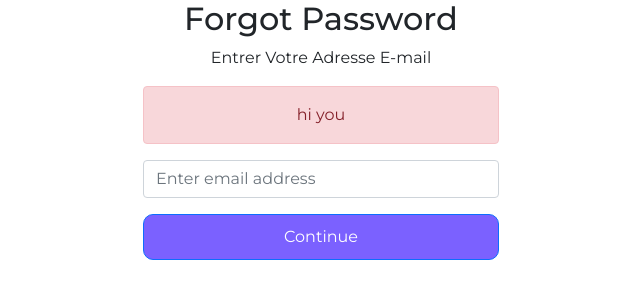
After one commit to BoumouzounaBrahimVall/Fstage_V2_php, a PHP site: page /pages/password-forgotten.php in a window 1280 px wide. The commit adds this page. Shown: the top 300 px of the page, without its empty margins (319-959 px from the left). Run offline with PHP 8.4, Linux system fonts and the light colour scheme; some libraries are stand-ins or nearby versions.

Commit message:
login errors handling

```diff
--- /dev/null
+++ b/pages/password-forgotten.php
@@ -0,0 +1,56 @@
+<?php
+$errors=array('hi ','you');
+?>
+
+<!DOCTYPE html>
+<html lang="en">
+<head>
+    <meta charset="UTF-8">
+    <title>Forgot Password</title>
+    <!-- Bootstrap CSS -->
+    <link
+        href="https://cdn.jsdelivr.net/npm/bootstrap@5.0.2/dist/css/bootstrap.min.css"
+        rel="stylesheet"
+        integrity="sha384-EVSTQN3/azprG1Anm3QDgpJLIm9Nao0Yz1ztcQTwFspd3yD65VohhpuuCOmLASjC"
+        crossorigin="anonymous"
+    />
+    <link rel="preconnect" href="https://fonts.googleapis.com">
+    <link rel="preconnect" href="https://fonts.gstatic.com" crossorigin>
+    <link href="https://fonts.googleapis.com/css2?family=Montserrat:wght@100&family=Reem+Kufi&display=swap"
+          rel="stylesheet">
+    <link rel="stylesheet" href="../css/style.css">
+
+</head>
+<body>
+<div class="container ">
+    <div class="row">
+        <div class="col-md-4 offset-md-4 form">
+            <form action="" method="POST" autocomplete="" >
+                <h2 class="text-center">Forgot Password</h2>
+                <p class="text-center">Entrer Votre Adresse E-mail</p>
+                <?php
+                if(count($errors) > 0){
+                    ?>
+                    <div class="alert alert-danger text-center">
+                        <?php
+                        foreach($errors as $error){
+                            echo $error;
+                        }
+                        ?>
+                    </div>
+                    <?php
+                }
+                ?>
+                <div class="form-group mb-3">
+                    <input class="form-control" type="email" name="email" placeholder="Enter email address" required >
+                </div>
+                <div class="form-group">
+                    <input class="btn btn-primary btn-login " id="btn-seconnecter-body" type="submit" name="check-email" value="Continue">
+                </div>
+            </form>
+        </div>
+    </div>
+</div>
+
+</body>
+</html>
```
Also changed, not shown: pages/login.php (+30 -7 lines).
